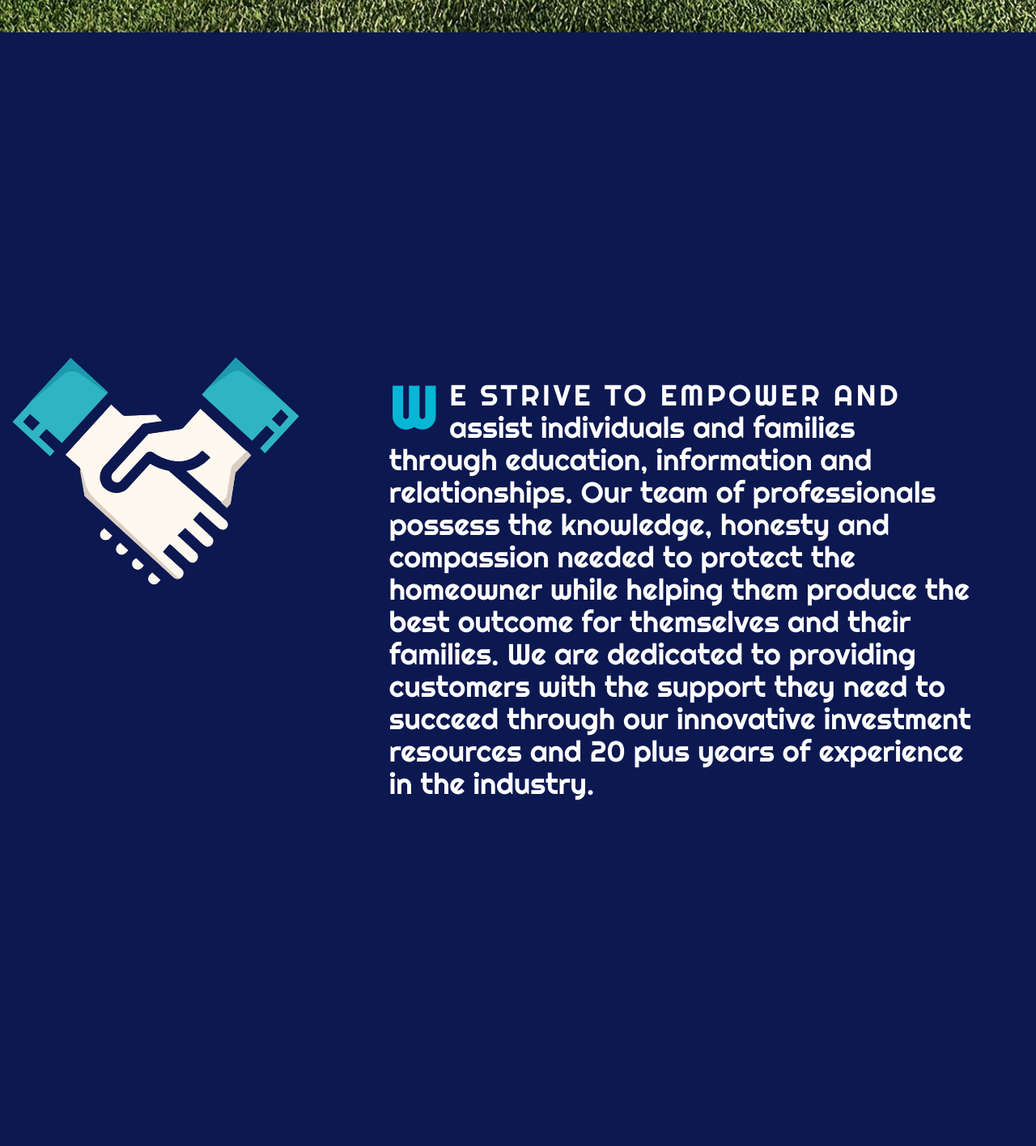
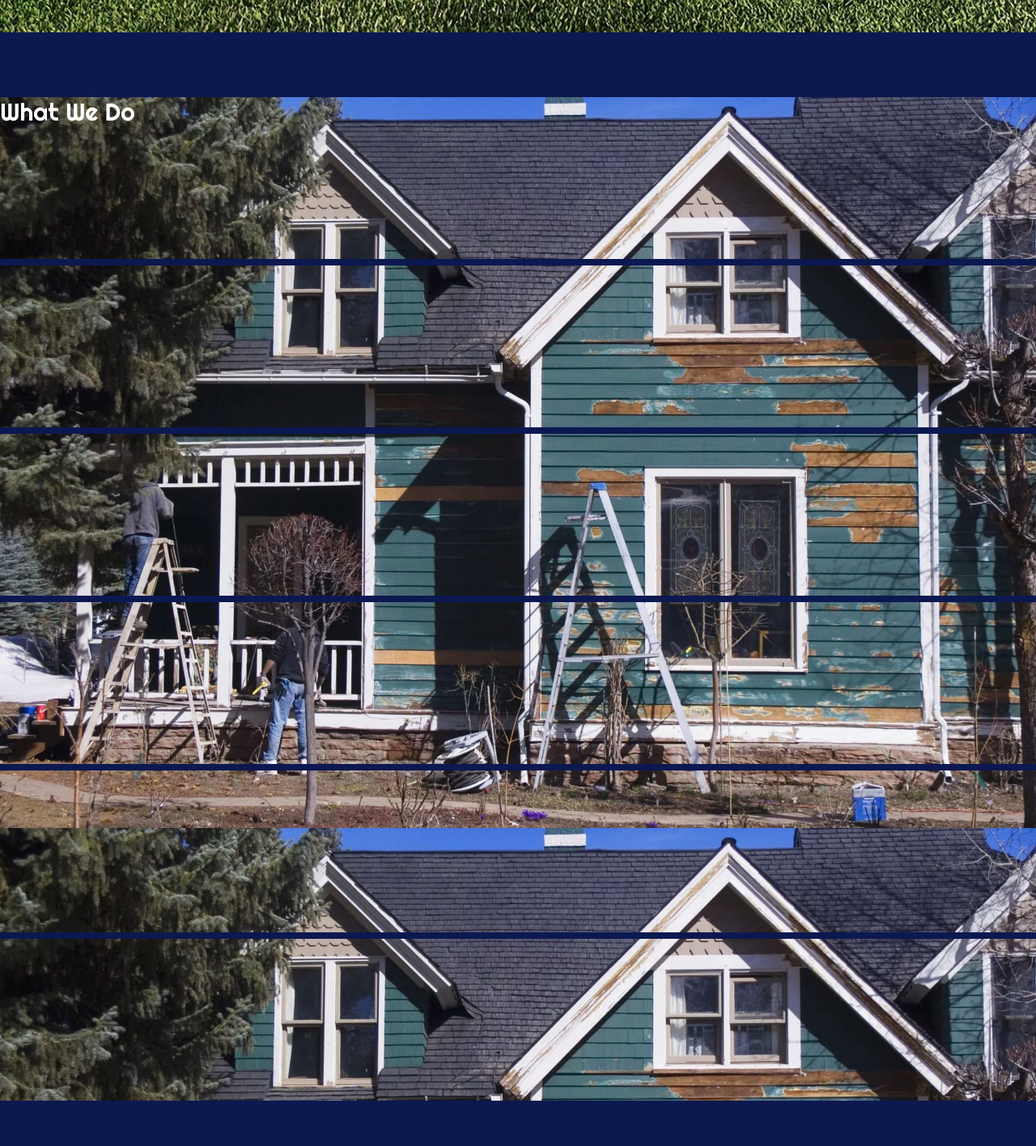
Before and after one commit to DavidDowell/foothills-investment-property, a React (Create React App) app in the folder fip/: page / in a window 1280 px wide. Shown: the part 760-2176 px from the top of the page at 81% size. Built offline with nearby package versions, Linux system fonts and the light colour scheme.

Commit message:
created basic layout for what we do section

```diff
--- a/fip/src/App.js
+++ b/fip/src/App.js
@@ -7,6 +7,7 @@ import Footer from './components/Footer';
 import MortgageRelief from './components/MortgageRelief';
 import Team from './components/Team';
 import Contact from './components/Contact';
+import WhatWeDo from './components/WWD';
 import { BrowserRouter as Router, Routes, Route } from 'react-router-dom';
 
 function App() {
@@ -77,6 +78,9 @@ function App() {
           <div ref={mainRef}>
             <Main />
           </div>
+          <div>
+            <WhatWeDo />
+          </div>
           <div ref={refs[1]}>
             <MortgageRelief />
           </div>
--- /dev/null
+++ b/fip/src/components/WWD/index.js
@@ -0,0 +1,18 @@
+import React from 'react';
+
+const WhatWeDo = () => {
+  return (
+    <div className='mt-20'>
+        <div className="top-house">
+            <h1 className='text-left text-3xl'>What We Do</h1>
+        </div>
+        <div className='top-mid-house'/>
+        <div className='mid-house' />
+        <div className='low-mid-house' />
+        <div className='bottom-house' />
+        <div className='ground' />
+    </div>
+  );
+};
+
+export default WhatWeDo;
--- a/fip/src/index.css
+++ b/fip/src/index.css
@@ -520,3 +520,56 @@ nav {
   margin: 40px;
 }
 }
+
+.top-house {
+  width: 100%;
+  height: 200px;
+  background-image: url('./assets/images/other/fixerupper.png');
+  background-size: cover;
+  background-position: 0px 0px;
+}
+
+.top-mid-house {
+  margin: 8px 0px 0px 0px;
+  width: 100%;
+  height: 200px;
+  background-image: url('./assets/images/other/fixerupper.png');
+  background-size: cover;
+  background-position: 0px -200px;
+}
+
+.mid-house {
+  margin: 8px 0px 0px 0px;
+  width: 100%;
+  height: 200px;
+  background-image: url('./assets/images/other/fixerupper.png');
+  background-size: cover;
+  background-position: 0px -400px;
+}
+
+.low-mid-house {
+  margin: 8px 0px 0px 0px;
+  width: 100%;
+  height: 200px;
+  background-image: url('./assets/images/other/fixerupper.png');
+  background-size: cover;
+  background-position: 0px -600px;
+}
+
+.bottom-house {
+  margin: 8px 0px 0px 0px;
+  width: 100%;
+  height: 200px;
+  background-image: url('./assets/images/other/fixerupper.png');
+  background-size: cover;
+  background-position: 0px -800px;
+}
+
+.ground {
+  margin: 8px 0px 0px 0px;
+  width: 100%;
+  height: 200px;
+  background-image: url('./assets/images/other/fixerupper.png');
+  background-size: cover;
+  background-position: 0px -1000px;
+}
```
Also changed, not shown: fip/src/assets/images/other/fixerupper.png (added).
